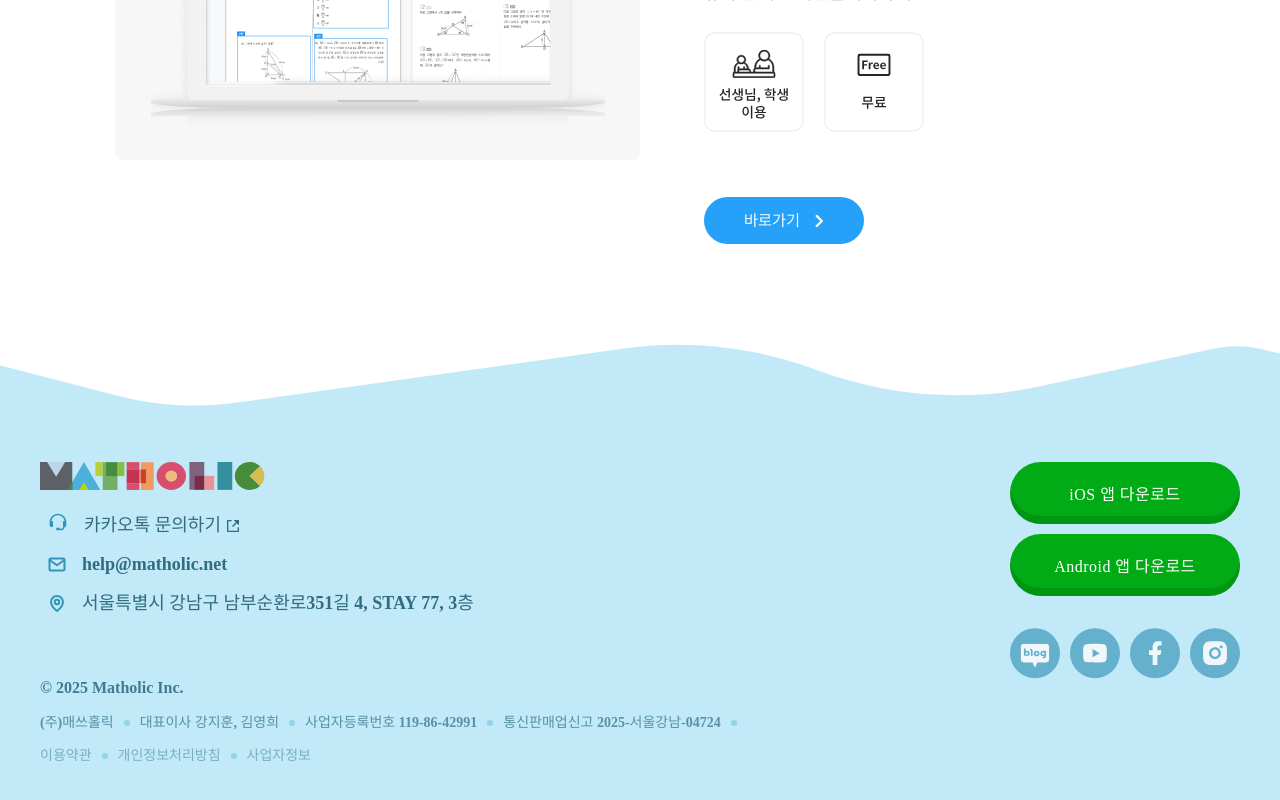
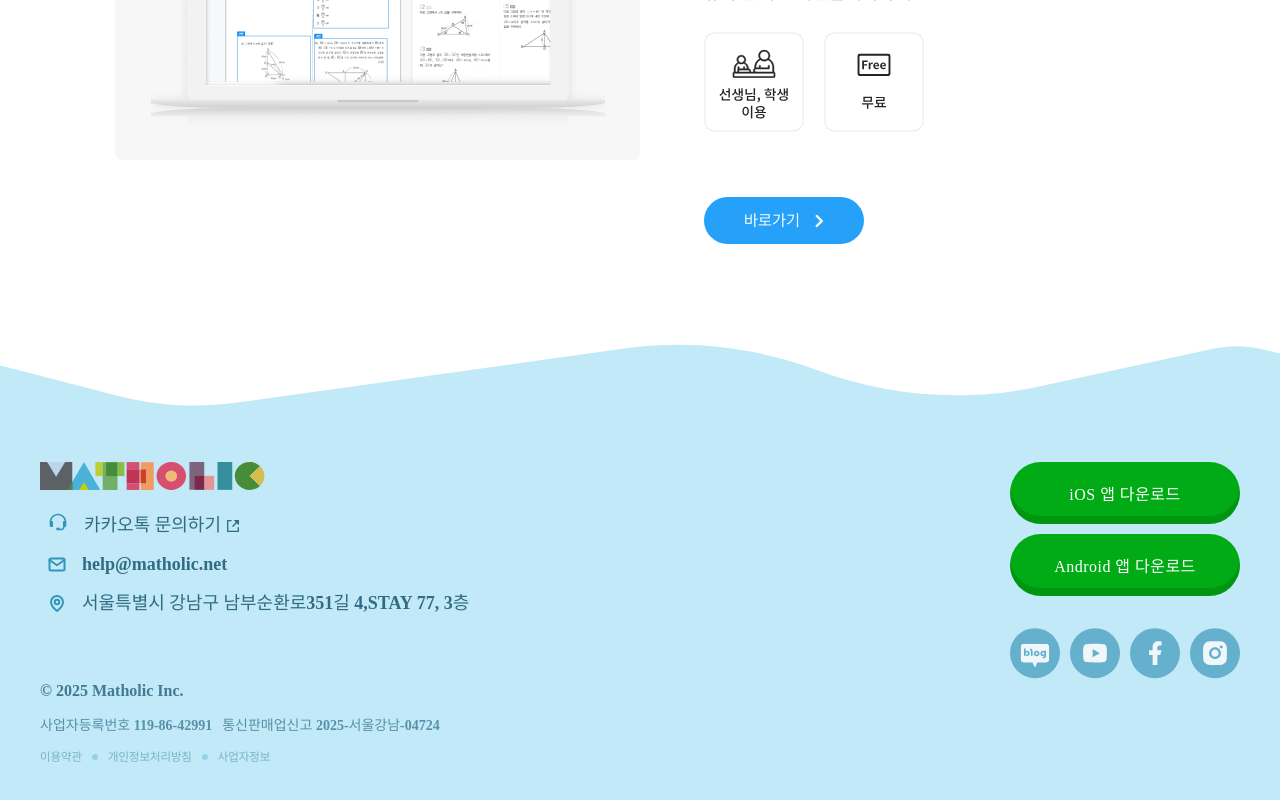
Before and after one commit to hyewon4052/clone_holing, a React (Vite) app: page / in a window 1280 px wide. Shown: the part 10096-10896 px from the top of the page. Built offline with nearby package versions, Linux system fonts and the light colour scheme; a web font is replaced by a local one.

Commit message:
#25 footer 반응형 구현

```diff
--- a/src/components/Footer/Footer.styles.ts
+++ b/src/components/Footer/Footer.styles.ts
@@ -25,6 +25,14 @@ export const FooterContentBox = styled.div`
   align-items: center;
   justify-content: center;
   width: 100%;
+  @media (max-width: 800px) {
+    height: 100%;
+    padding: 60px 18px;
+    flex-direction: column;
+    justify-content: flex-start;
+    gap: 36px;
+    width: 100%;
+  }
 `;
 
 export const FooterWrapper = styled.div`
@@ -37,9 +45,10 @@ export const FooterWrapper = styled.div`
   flex-direction: row;
   justify-content: space-between;
   align-items: flex-start;
+
   @media (max-width: 800px) {
-    height: 549px;
-    padding: 60px 18px;
+    padding: 0px;
+    height: 100%;
     flex-direction: column;
     justify-content: flex-start;
     gap: 36px;
@@ -51,6 +60,9 @@ export const FooterLeft = styled.div`
   flex-direction: column;
   justify-content: space-between;
   height: 100%;
+  @media (max-width: 800px) {
+    gap: 36px;
+  }
 `;
 
 export const FooterBlock = styled.div`
@@ -98,10 +110,10 @@ export const FooterCompanyInfo = styled.div`
   flex-direction: row;
   gap: 10px;
   align-items: center;
-  > FooterInfoItem {
-    @media (max-width: 800px) {
-      flex-direction: column;
-    }
+  @media (max-width: 800px) {
+    flex-direction: column;
+    align-items: start;
+    gap: 8px;
   }
 `;
 
@@ -111,6 +123,10 @@ export const FooterInfoItem = styled.span`
   font-size: 14px;
   font-style: normal;
   font-weight: 600;
+  @media (max-width: 800px) {
+    font-size: 12px;
+    font-weight: 500;
+  }
 `;
 
 export const FooterDivider = styled.div`
@@ -120,12 +136,26 @@ export const FooterDivider = styled.div`
   border-radius: 6px;
 `;
 
+export const FooterMobileDivider = styled.div`
+  width: 6px;
+  height: 6px;
+  background: rgb(146, 211, 235);
+  border-radius: 6px;
+  @media screen {
+    display: none;
+  }
+`;
+
 export const FooterLinkItem = styled.div`
   color: rgb(122, 175, 194);
-  font-family: "Suit-extrabold";
+  font-family: "SUIT";
   font-size: 14px;
   font-style: normal;
-  font-weight: 600;
+  font-weight: 600px;
+  @media screen {
+    font-size: 12px;
+    font-weight: 500px;
+  }
 `;
 
 export const FooterRight = styled.div`
@@ -177,3 +207,20 @@ export const FooterSocialIcon = styled.img`
   user-select: none;
   transition: transform 0.2s ease-in-out;
 `;
+
+export const FooterMobileWrapper = styled.div`
+  display: none;
+  @media (max-width: 800px) {
+    display: flex;
+    flex-direction: row;
+    gap: 6px;
+    align-items: center;
+  }
+`;
+
+export const MobileBr = styled.br`
+  display: none;
+  @media (max-width: 800px) {
+    display: inline-block;
+  }
+`;
--- a/src/components/Footer/Footer.tsx
+++ b/src/components/Footer/Footer.tsx
@@ -49,7 +49,9 @@ function Footer() {
                   <S.FooterRow>
                     <img src="/assets/images/footer/location.svg" />
                     <S.FooterText>
-                      서울특별시 강남구 남부순환로351길 4, STAY 77, 3층
+                      서울특별시 강남구 남부순환로351길 4,
+                      <S.MobileBr />
+                      STAY 77, 3층
                     </S.FooterText>
                   </S.FooterRow>
                 </S.FooterBlock>
@@ -57,20 +59,24 @@ function Footer() {
               <S.FooterBlock>
                 <S.FooterCopyright>© 2025 Matholic Inc.</S.FooterCopyright>
                 <S.FooterCompanyInfo>
-                  <S.FooterInfoItem>(주)매쓰홀릭</S.FooterInfoItem>
-                  <S.FooterDivider />
-                  <S.FooterInfoItem>대표이사 강지훈, 김영희</S.FooterInfoItem>
-                  <S.FooterDivider />
+                  <S.FooterMobileWrapper>
+                    <S.FooterInfoItem>(주)매쓰홀릭</S.FooterInfoItem>
+                    <S.FooterDivider />
+                    <S.FooterInfoItem>대표이사 강지훈, 김영희</S.FooterInfoItem>
+                  </S.FooterMobileWrapper>
+                  <S.FooterMobileDivider />
                   <S.FooterInfoItem>
                     사업자등록번호 119-86-42991
                   </S.FooterInfoItem>
-                  <S.FooterDivider />
+                  <S.FooterMobileDivider />
                   <S.FooterInfoItem>
                     통신판매업신고 2025-서울강남-04724
                   </S.FooterInfoItem>
-                  <S.FooterDivider />
+                  <S.FooterMobileDivider />
                 </S.FooterCompanyInfo>
-                <S.FooterCompanyInfo>
+                <S.FooterCompanyInfo
+                  style={{ flexDirection: "row", alignItems: "center" }}
+                >
                   <a
                     href="https://parking.matholic.com/policy/service"
                     target="_blank"
```
